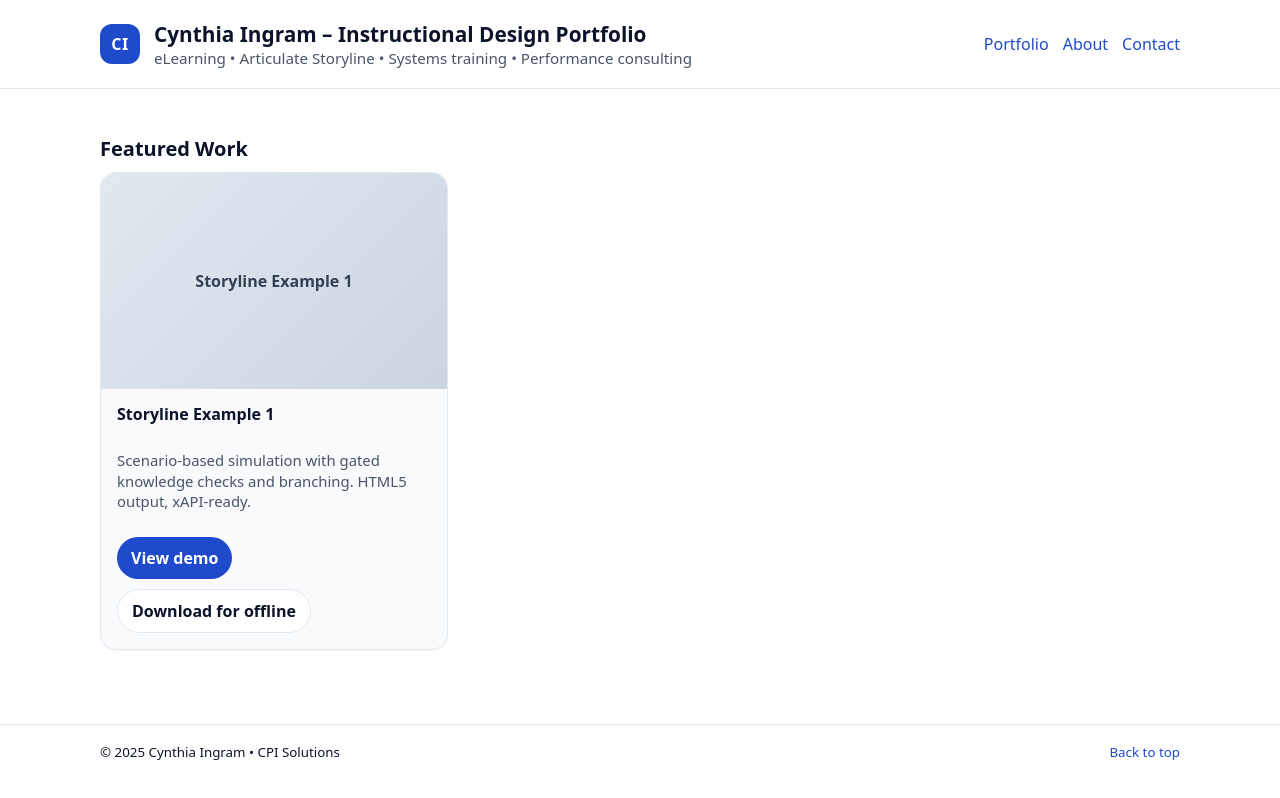
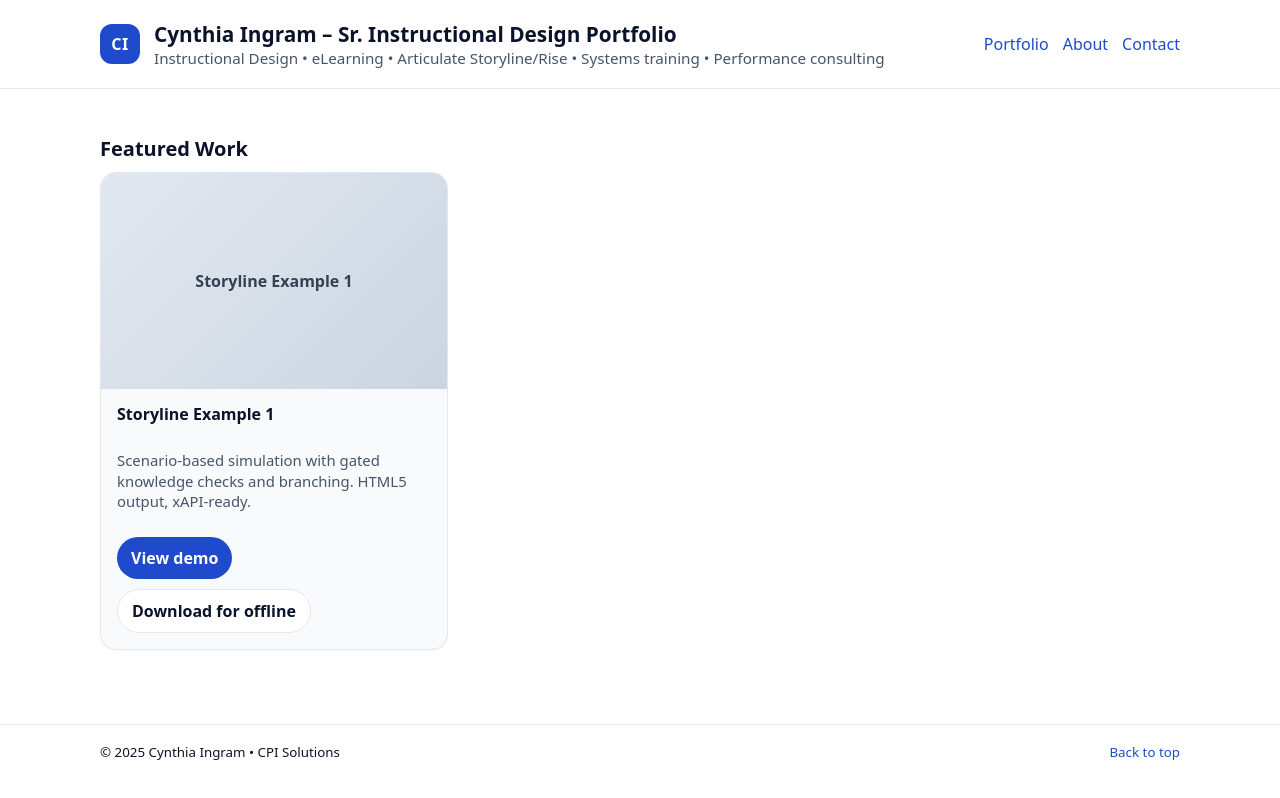
Before and after one commit to cingram3123/.github.io, a plain HTML site: page index.html in a window 1280 px wide. Drawn offline with Linux system fonts and the light colour scheme.

Commit message:
Update title and description for portfolio
Updated the title and meta description to reflect a new focus on Senior Instructional Design.

```diff
--- a/index.html
+++ b/index.html
@@ -3,8 +3,8 @@
 <head>
   <meta charset="utf-8" />
   <meta name="viewport" content="width=device-width, initial-scale=1" />
-  <title>Cynthia Ingram – Instructional Design Portfolio</title>
-  <meta name="description" content="Instructional Design portfolio featuring Articulate Storyline demos, systems training, and performance consulting work." />
+  <title>Cynthia Ingram – Sr. Instructional Design Portfolio</title>
+  <meta name="description" content="Instructional Design portfolio featuring Articulate Storyline demos, Performance Improvement Strategy and Change Management Strategy highlights." />
   <style>
     :root { --accent:#1f4acc; --ink:#0b132b; --muted:#475569; --line:#e2e8f0; --bg:#ffffff; --card:#f8fafc; }
     * { box-sizing:border-box; }
@@ -46,8 +46,8 @@
       <div class="brand">
         <div class="mark">CI</div>
         <div>
-          <h1>Cynthia Ingram – Instructional Design Portfolio</h1>
-          <div class="tag">eLearning • Articulate Storyline • Systems training • Performance consulting</div>
+          <h1>Cynthia Ingram – Sr. Instructional Design Portfolio</h1>
+          <div class="tag">Instructional Design • eLearning • Articulate Storyline/Rise • Systems training • Performance consulting</div>
         </div>
       </div>
       <nav>
```
